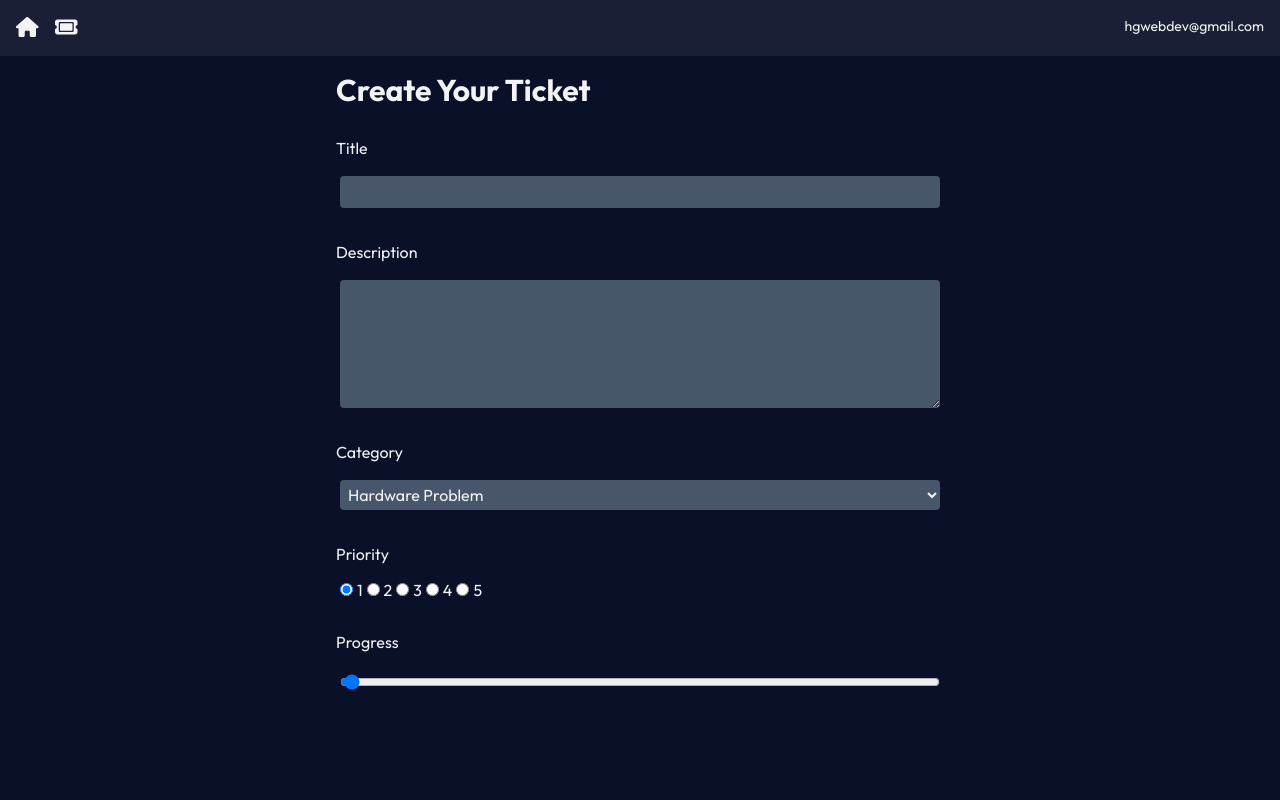
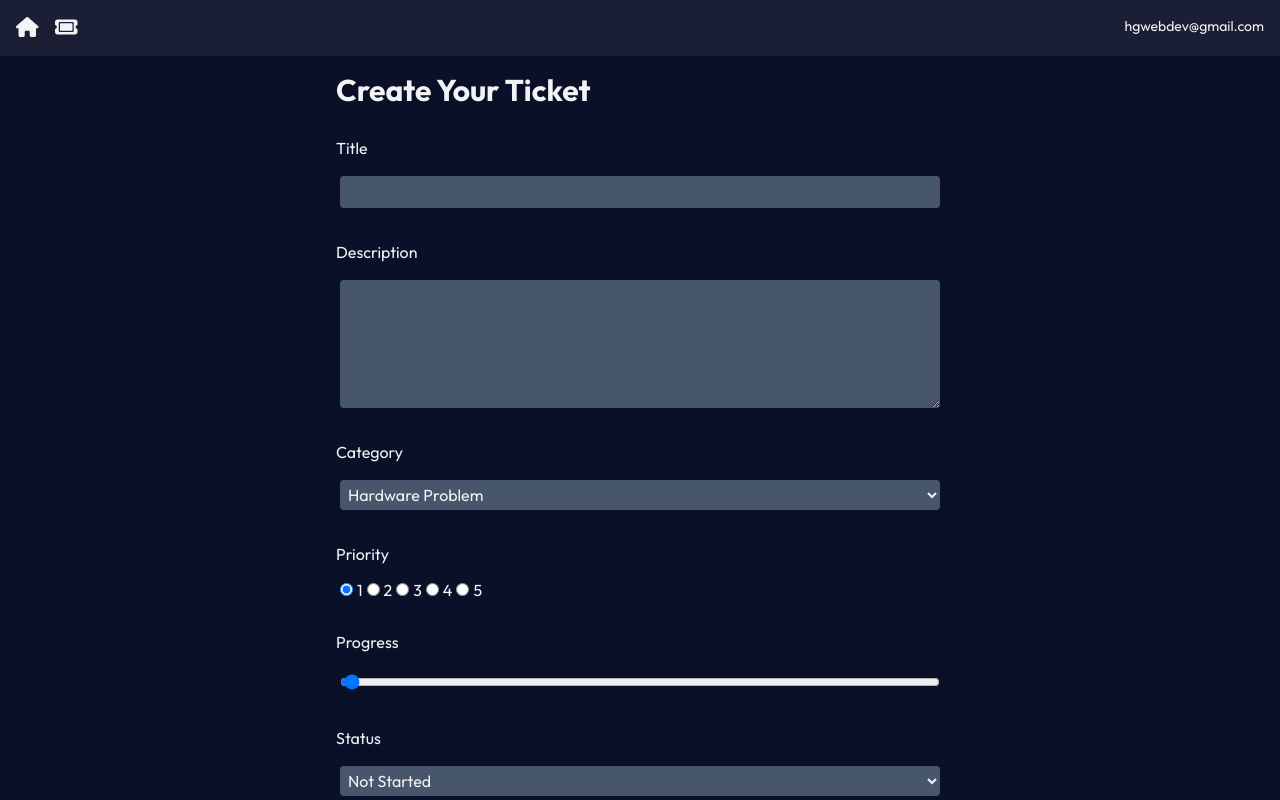
Before and after one commit to HillaryG1/NextJS-Issue-Tracker, a Next.js app: page /TicketPage/1 in a window 1280 px wide. Built offline with nearby package versions, Linux system fonts and the light colour scheme.

Commit message:
Implement Ticket Form

```diff
--- a/app/(components)/TicketForm.jsx
+++ b/app/(components)/TicketForm.jsx
@@ -124,6 +124,13 @@ const TicketForm = () => {
           max="100"
           onChange={handleChange}
         />
+        <label>Status</label>
+        <select name="status" value={formData.status} onChange={handleChange}>
+          <option value="not started">Not Started</option>
+          <option value="started"> Started</option>
+          <option value="done">Done </option>
+        </select>
+        <input type="submit" className="btn" value="Create Ticket" />
       </form>
     </div>
   );
--- a/app/globals.css
+++ b/app/globals.css
@@ -50,7 +50,7 @@ input, select, textarea {
   }
 
   .btn {
-    @apply hover: no-underline bg-blue-accent hover:bg-blue-accent-hover tracking-wider w-full text-center text-nav font-bold cursor-pointer uppercase px-4 py-2 rounded-md transition-colors block;
+    @apply hover:no-underline bg-blue-accent hover:bg-blue-accent-hover tracking-wider w-full text-center text-nav font-bold cursor-pointer uppercase px-4 py-2 rounded-md transition-colors block;
   }
 
 }
```
Also changed, not shown: 1 other file (tests, documents, lock files or other folders).
